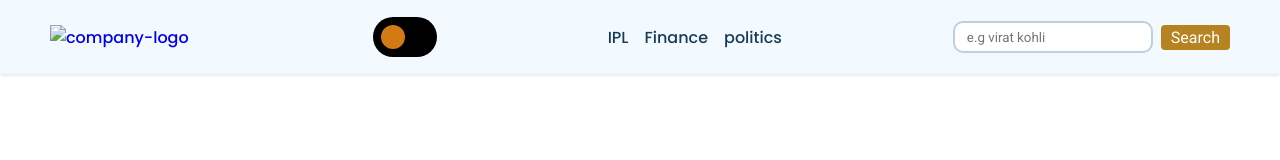
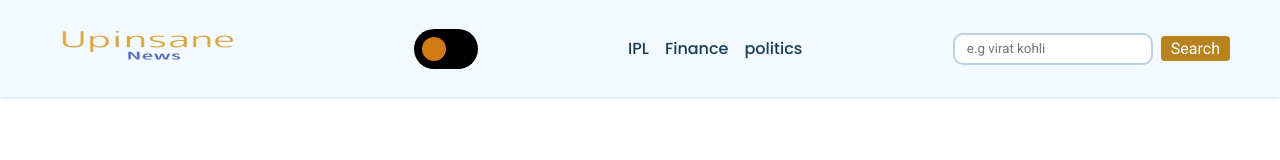
Before and after one commit to Tushaar00007/news, a plain HTML site: page index.html in a window 1280 px wide. Drawn offline with Linux system fonts and the light colour scheme; no server answers.

Commit message:
Update index.html

```diff
--- a/index.html
+++ b/index.html
@@ -14,7 +14,7 @@
     <div class="main-nav container flex">
 
       <a href="/start.html" class="company-logo">
-        <img src="" alt="company-logo">
+        <img src="/pictures/upinsanenews-removebg-preview.png" alt="company-logo">
       </a>
       <!-- <button id="dark-mode-button">toggle </button> -->
 
```
